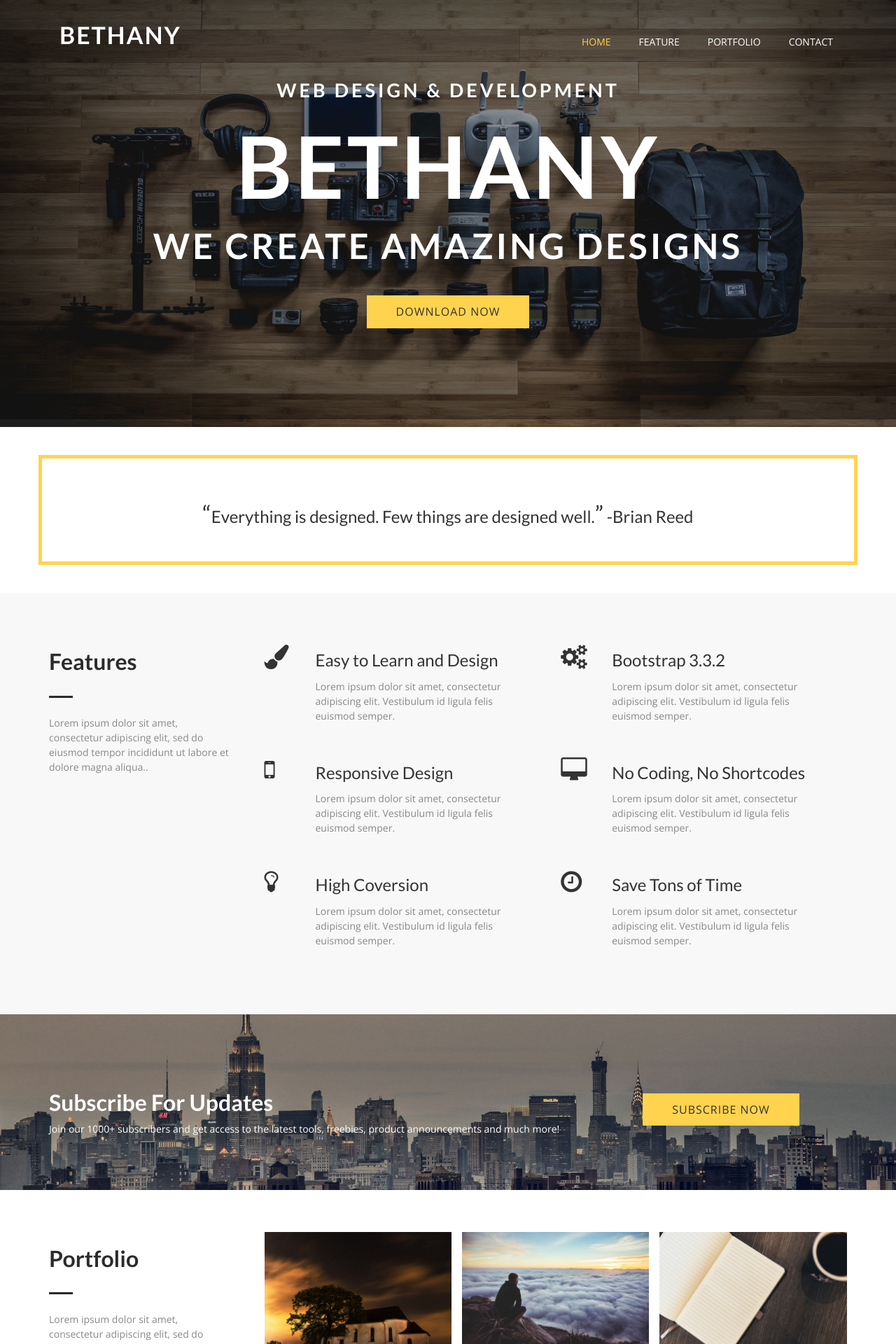
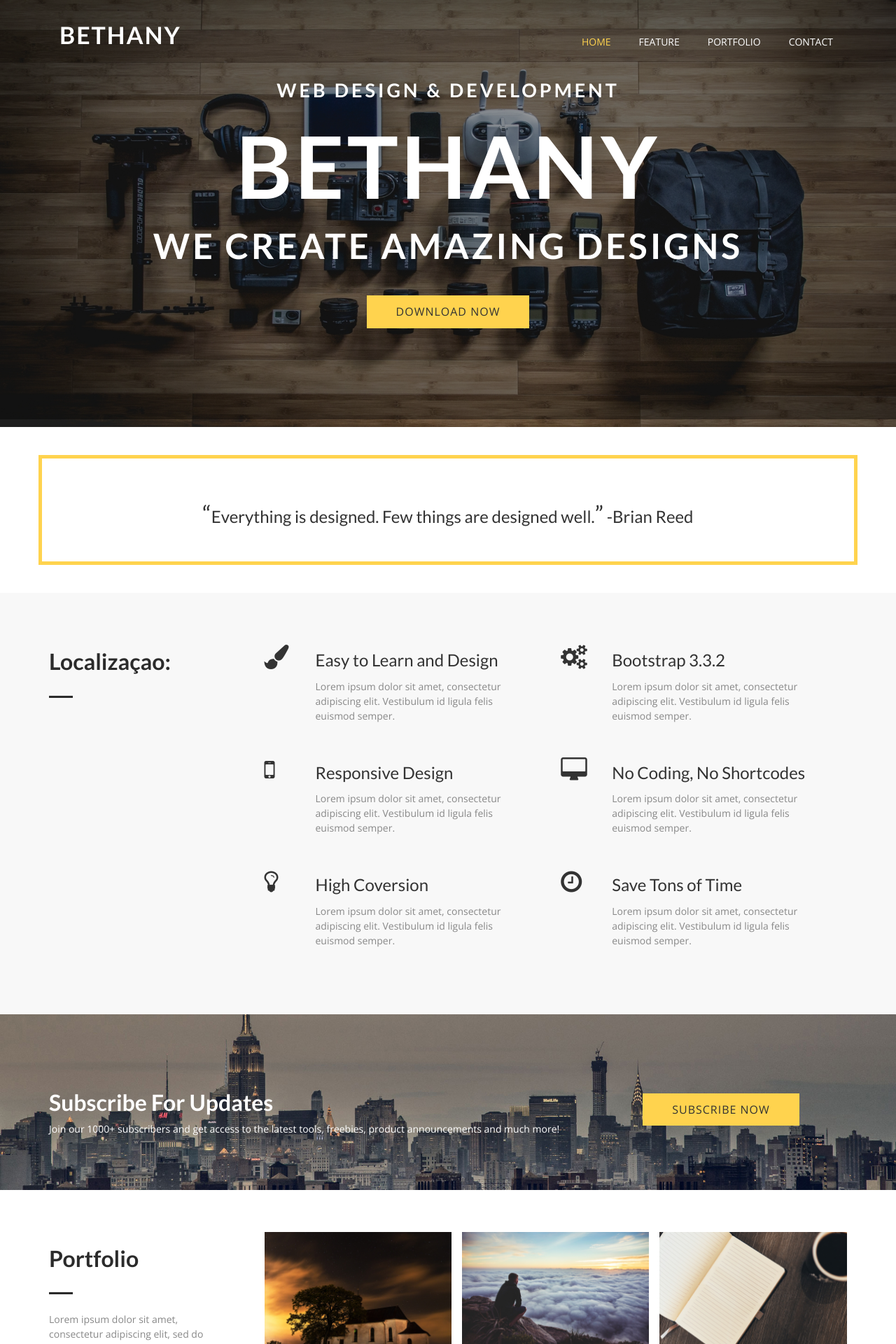
Before and after one commit to brunogomesifrn/pi19oficina, a Django app: page / in a window 1280 px wide. Shown: the top 1920 px of the page at 70% size. Run offline with Django 3.2, Linux system fonts and the light colour scheme; some libraries are stand-ins or nearby versions; grey boxes are pictures that could not be loaded.

Commit message:
adicionando localização

```diff
--- a/core/templates/home.html
+++ b/core/templates/home.html
@@ -66,9 +66,9 @@
       <div class="row">
         <div class="col-md-3 wow fadeInLeft delay-05s">
           <div class="section-title">
-            <h2 class="head-title">Features</h2>
+            <h2 class="head-title">Localizaçao:</h2>
             <hr class="botm-line">
-            <p class="sec-para">Lorem ipsum dolor sit amet, consectetur adipiscing elit, sed do eiusmod tempor incididunt ut labore et dolore magna aliqua..</p>
+            <p class="sec-para"><iframe src="https://www.google.com/maps/embed?pb=!4v1566227790530!6m8!1m7!1sumGZHmi80drSw2FKGhSDFA!2m2!1d-6.3672850230079!2d-35.15463431513498!3f63.168669836680266!4f-15.710910346849943!5f0.7820865974627469" width="300" height="300" frameborder="0" style="border:0" allowfullscreen></iframe></p>
           </div>
         </div>
         <div class="col-md-9">
```
